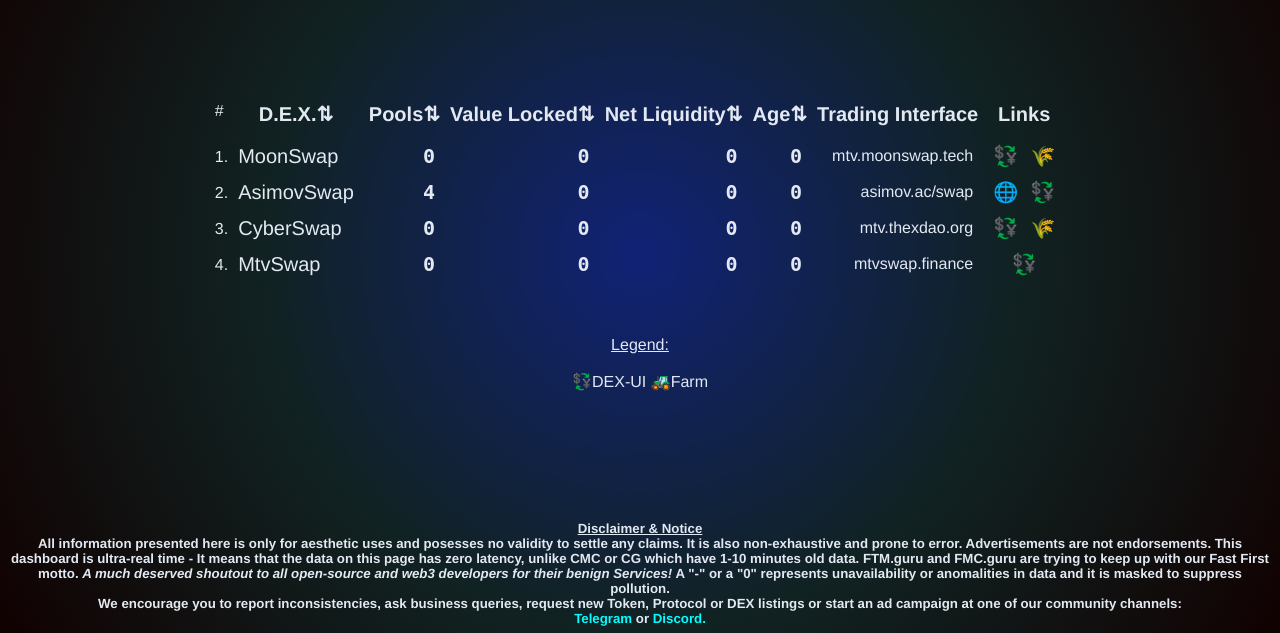
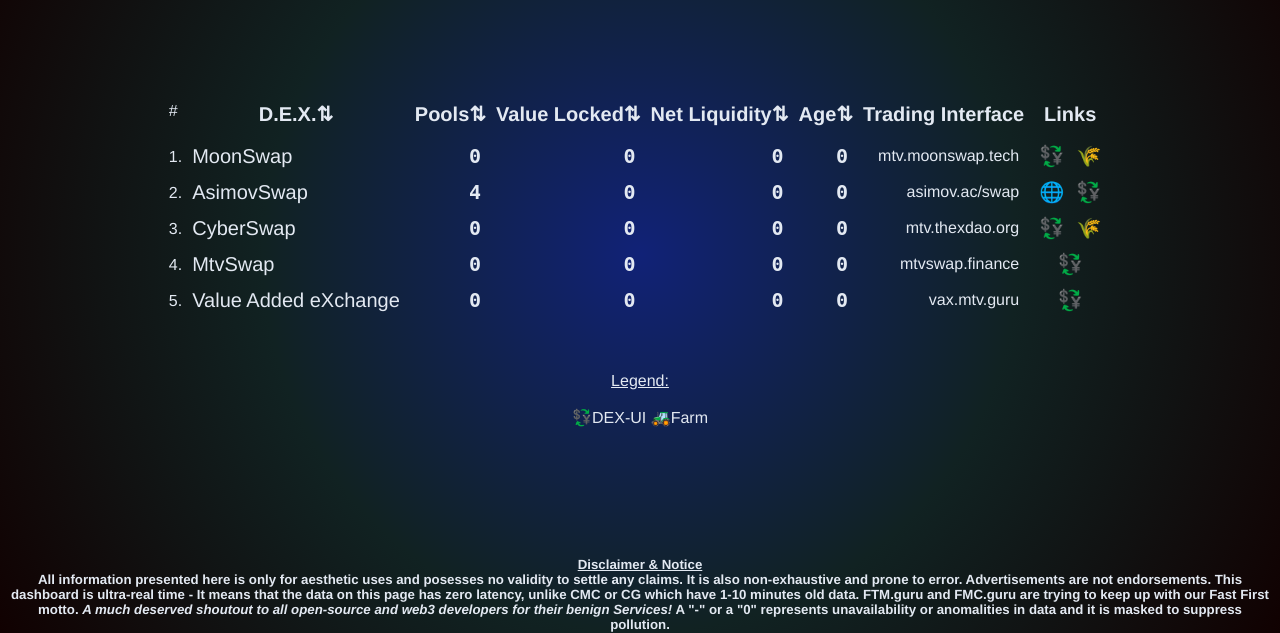
Before and after one commit to mtvguru/scan, a plain HTML site: page docs/dex.html in a window 1280 px wide. Shown: the part 146-779 px from the top of the page. Drawn offline with Linux system fonts and the light colour scheme; a script that the page names is missing.

Commit message:
add 💉VAX

```diff
--- a/docs/dex.html
+++ b/docs/dex.html
@@ -241,6 +241,21 @@ thead tr::before{
 					<a href="https://asimov.ac/swap" target="_blank">💱</a>
 				</span></td>
 			</tr>
+			<!--
+			<tr class="" id="d_amaterasu">
+				<td>Amaterasu</td>
+				<td>0</td>
+				<td>0</td>
+				<td>0</td>
+				<td>0</td>
+				<td>0</td>
+				<td>0</td>
+				<td>0</td>
+				<td>0</td>
+				<td>UI Defunct</td>
+				<td><span><a href="https://amaterasu.finance" target="_blank">💱</a></td>
+			</tr>
+			-->
 			<tr class="" id="d_cyberswap">
 				<td>CyberSwap</td>
 				<td>0</td>
@@ -269,6 +284,21 @@ thead tr::before{
 				<td>0</td>
 				<td>mtvswap.finance</td>
 				<td><span><a href="https://mtvswap.finance" target="_blank">💱</a></td>
+			</tr>
+			<tr class="" id="d_vax">
+				<td>Value Added eXchange</td>
+				<td>0</td>
+				<td>0</td>
+				<td>0</td>
+				<td>0</td>
+				<td>0</td>
+				<td>0</td>
+				<td>0</td>
+				<td>0</td>
+				<td>vax.mtv.guru</td>
+				<td><span>
+					<a href="https://vax.mtv.guru" target="_blank">💱</a>
+				</span></td>
 			</tr>
 		</tbody>
 	</table>
@@ -471,6 +501,7 @@ di=
 	["MoonSwap",		"0xf2350ebaa37d6e8ecaf00422e72cb7e5426a06e8",	"0x3e692D181E114FA0C47805b5e89244342c024e43",	"1637866385"],
 	["CyberSwap",		"0x4B4c5D87fa1aFE3365Fa1ee9cb6c38cC6FAB8fEf",	"0x2CFE0fF1819d02d30aEF4045aE771b33fCAc12a0",	"1645395659"],
 	["MtvSwap",			"0x5475d369ebc9521319b193d01e795ecf80915be6",	"0x971A49c760e0584Acac3e66100239e777323226e",	"1647816134"],
+	["VAX",				"0x40d40eb64CB2e06EE67b932F7Cb3f57fE8f14C2f",	"0xbaC576111e2BC5EfBbE7c5d765b9DC44083901fD",	"1653952691"],
 ]
 /*
 
```
